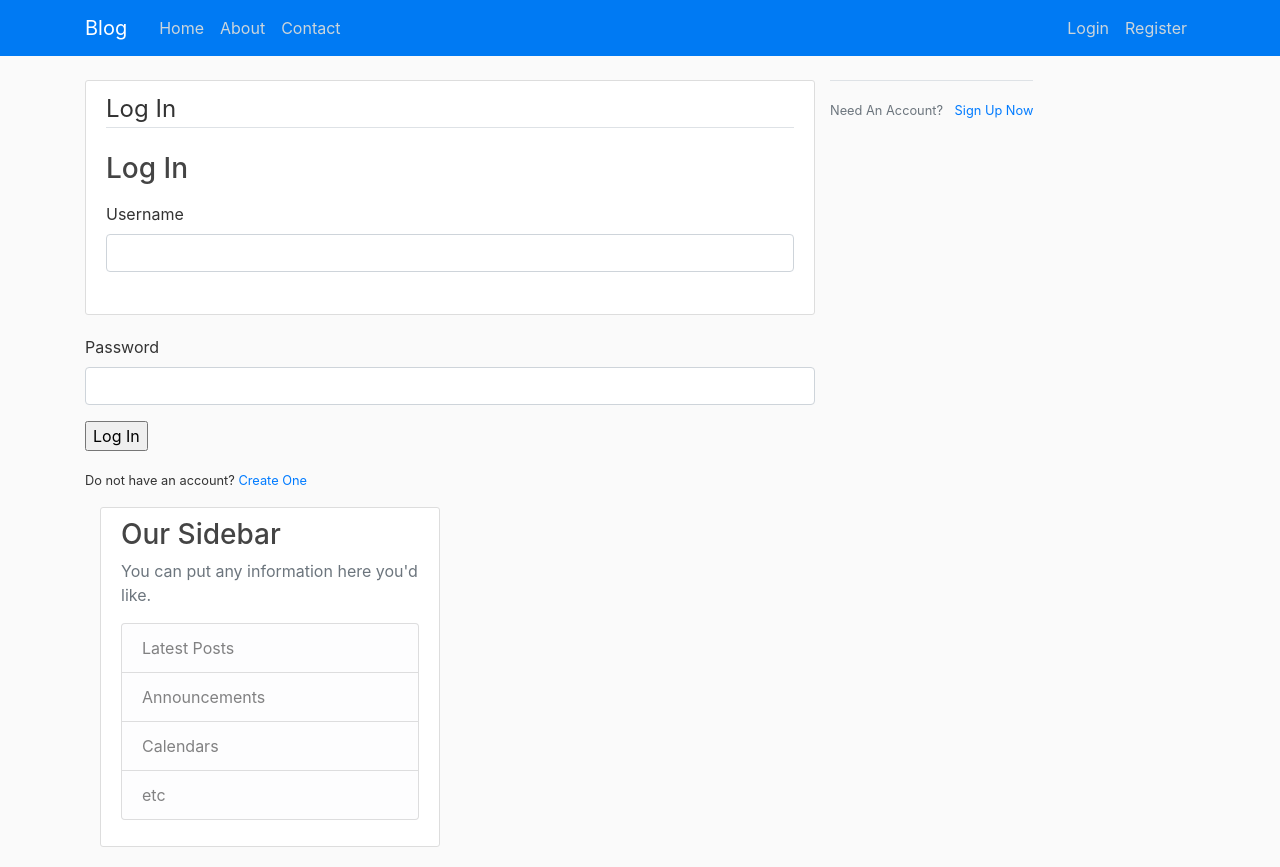
After one commit to olumeedee/Gbadegesin-Olumide-Exam-Project, a Flask app: template templates/login.html in a window 1280 px wide. The commit adds this page. Run offline with Flask 2, Linux system fonts and the light colour scheme; the template is opened without the code that fills it, so the values that code supplies are empty; some libraries are stand-ins or nearby versions.

Commit message:
Trying to fix login issues

```diff
--- a/app.py
+++ b/app.py
@@ -1,6 +1,8 @@
-from flask import Flask, render_template, url_for
+from flask import Flask, render_template, url_for, redirect, request, flash
 
 app = Flask(__name__)
+
+app.config["SECRET_KEY"] = 'c6a3989cca843a8f5e986a067c8971cd3179fb8b7e40a1adb8a927a55cdeea2e'
 
 posts = [
     {
@@ -34,5 +36,14 @@ def contact():
 def protected():
     return "The protected page"
 
+@app.route('/login')
+def login():
+    return render_template('login.html', title='Login')
+
+
+@app.route('/register')
+def register():
+    return render_template('register.html', title='Register')
+
 if __name__ == "__main__":
     app.run(debug=True)
--- /dev/null
+++ b/templates/login.html
@@ -0,0 +1,36 @@
+{% extends "base.html" %}
+{% block content %}
+<div class="content-section">
+    <form method="POST" action="">
+        {{ form.hidden_tag() }}
+        <fieldset class="form-group">
+            <legend class="border-bottom mb-4">Log In</legend>
+            <form action="{{url_for('login')}}" method="POST">
+                <div class="form-group">
+                  <h3>Log In</h3>
+                </div>
+                <div class="form-group">
+                  <label for="username">Username</label>
+                  <input type="text" name="username" class="form-control"/>
+                </div>
+                </div>
+                <div class="form-group">
+                  <label for="password">Password</label>
+                  <input type="password" name="password" class="form-control"/>
+                </div>
+                <div class="form-group">
+                  <input type="submit" value="Log In" class="button"/>
+                </div>
+                <div class="form-group">
+                  <small>
+                    Do not have an account? <a href="{{url_for('register')}}">Create One</a>
+                  </small>
+                </div>
+              </form>
+</div>
+<div class="border-top pt-3">
+    <small class="text-muted">
+        Need An Account? <a class="ml-2" href="{{ url_for('users.register') }}">Sign Up Now</a>
+    </small>
+</div>
+  {% endblock content %}
--- /dev/null
+++ b/templates/register.html
@@ -0,0 +1,4 @@
+{% extends "base.html" %}
+{% block content %}
+    <h1>Register</h1>
+{% endblock content %}
```
Also changed, not shown: static/main.css (+8 -0 lines), 1 other file.
